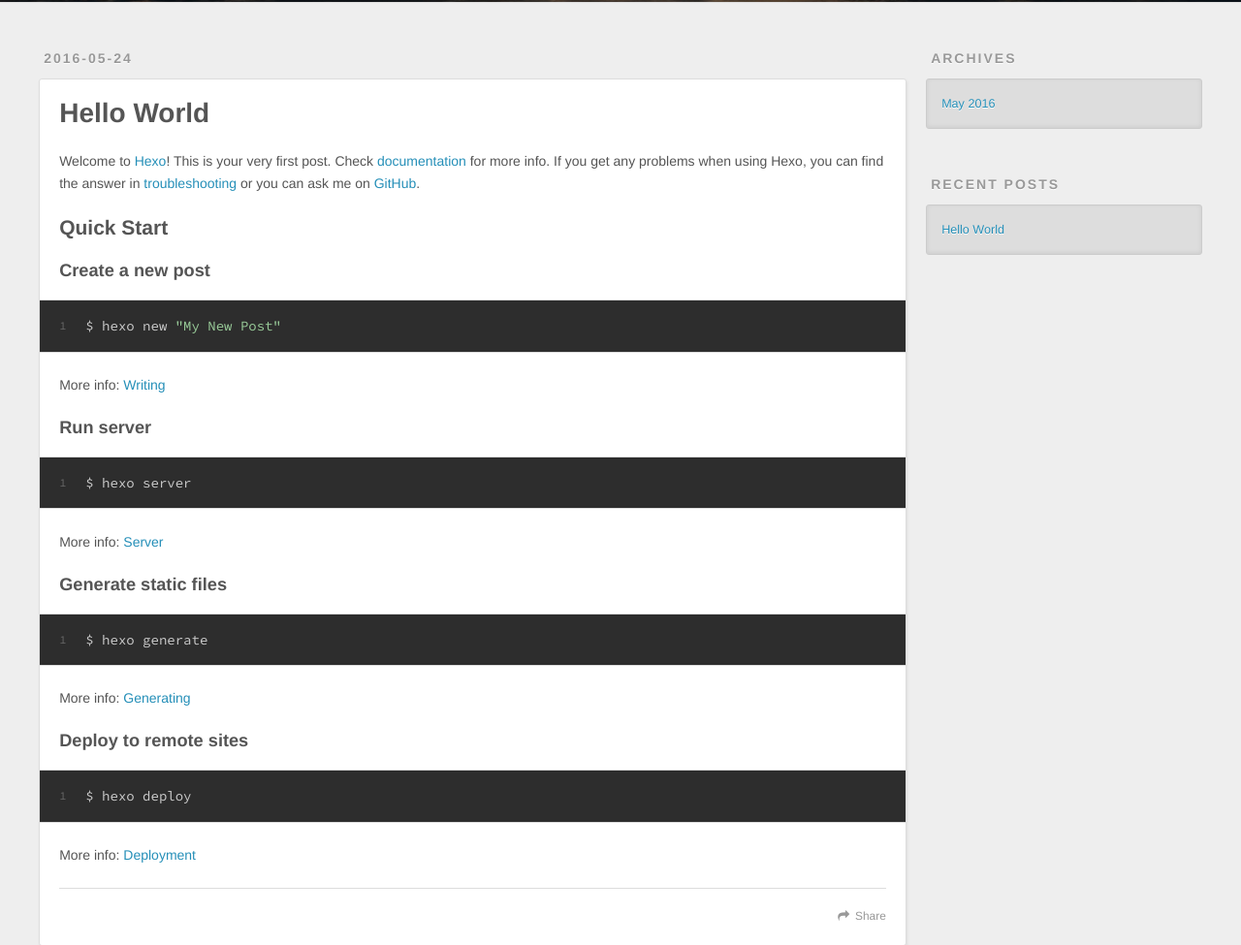
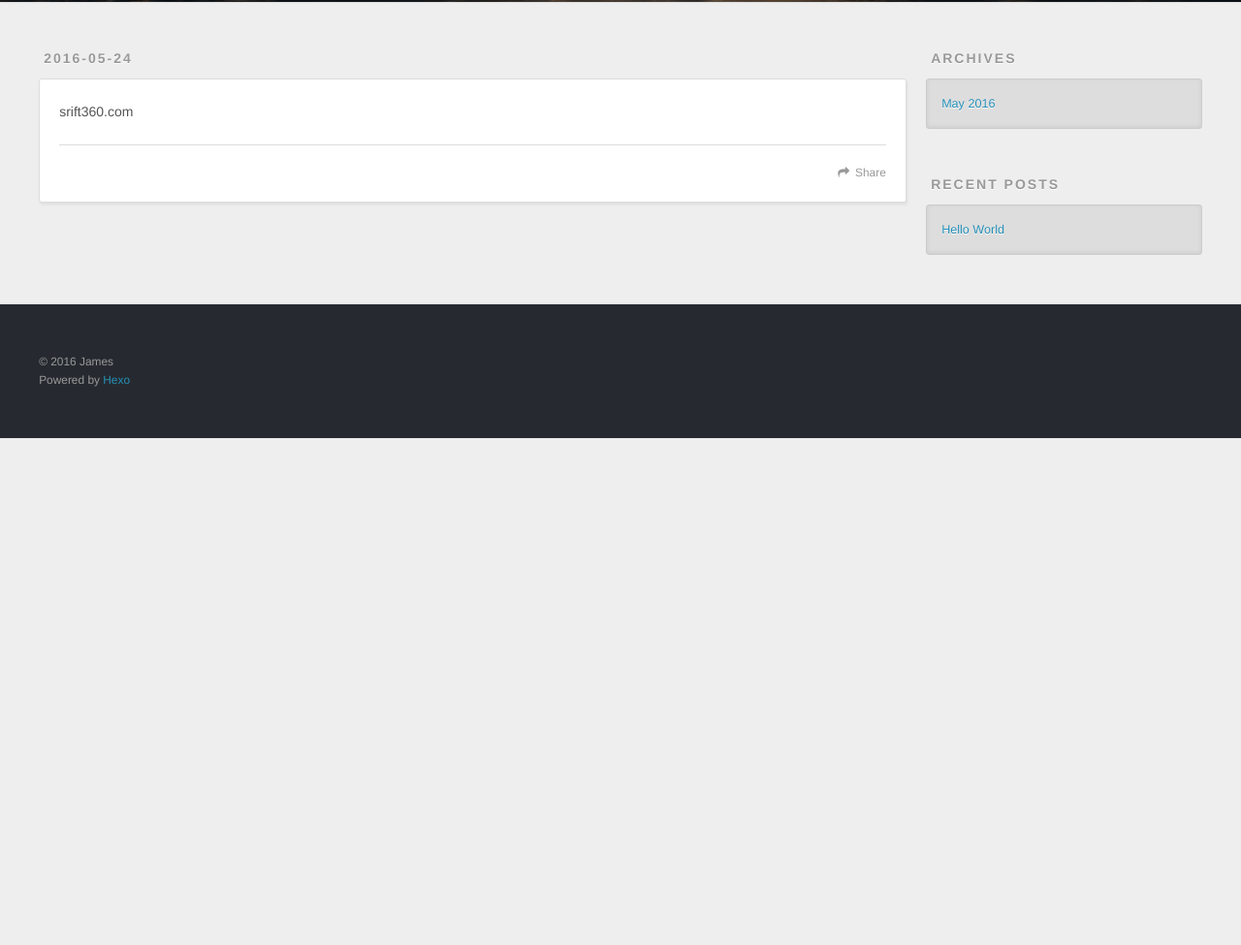
Before and after one commit to feimengspirit/srift.github.io, a plain HTML site: page CNAME.html in a window 1280 px wide. Shown: the part 298-1273 px from the top of the page at 97% size. After the commit the page ends 800 px from the top, so only its background shows below. Drawn offline with nearby package versions, Linux system fonts and the light colour scheme.

Commit message:
Site updated: 2016-05-24 01:45:49

```diff
--- a/index.html
+++ b/CNAME.html
@@ -5,15 +5,16 @@
 
   <title>Srift&#39;s Blog</title>
   <meta name="viewport" content="width=device-width, initial-scale=1, maximum-scale=1">
-  <meta name="description">
+  <meta name="description" content="srift360.com">
 <meta property="og:type" content="website">
 <meta property="og:title" content="Srift's Blog">
-<meta property="og:url" content="http://yoursite.com/index.html">
+<meta property="og:url" content="http://yoursite.com/CNAME.html">
 <meta property="og:site_name" content="Srift's Blog">
-<meta property="og:description">
+<meta property="og:description" content="srift360.com">
+<meta property="og:updated_time" content="2016-05-23T17:45:39.000Z">
 <meta name="twitter:card" content="summary">
 <meta name="twitter:title" content="Srift's Blog">
-<meta name="twitter:description">
+<meta name="twitter:description" content="srift360.com">
 
     <link rel="alternate" href="/atom.xml" title="Srift&#39;s Blog" type="application/atom+xml">
 
@@ -62,53 +63,32 @@
   </div>
 </header>
       <div class="outer">
-        <section id="main">
-
-    <article id="post-hello-world" class="article article-type-post" itemscope itemprop="blogPost">
+        <section id="main"><article id="page-undefined" class="article article-type-page" itemscope itemprop="blogPost">
   <div class="article-meta">
-    <a href="/2016/05/24/hello-world/" class="article-date">
-  <time datetime="2016-05-23T17:27:53.000Z" itemprop="datePublished">2016-05-24</time>
+    <a href="/CNAME.html" class="article-date">
+  <time datetime="2016-05-23T17:45:39.000Z" itemprop="datePublished">2016-05-24</time>
 </a>
 
   </div>
   <div class="article-inner">
 
 
-      <header class="article-header">
-
-
-    <h1 itemprop="name">
-      <a class="article-title" href="/2016/05/24/hello-world/">Hello World</a>
-    </h1>
-
-
-      </header>
-
     <div class="article-entry" itemprop="articleBody">
 
-        <p>Welcome to <a href="https://hexo.io/" target="_blank" rel="external">Hexo</a>! This is your very first post. Check <a href="https://hexo.io/docs/" target="_blank" rel="external">documentation</a> for more info. If you get any problems when using Hexo, you can find the answer in <a href="https://hexo.io/docs/troubleshooting.html" target="_blank" rel="external">troubleshooting</a> or you can ask me on <a href="https://github.com/hexojs/hexo/issues" target="_blank" rel="external">GitHub</a>.</p>
-<h2 id="Quick-Start"><a href="#Quick-Start" class="headerlink" title="Quick Start"></a>Quick Start</h2><h3 id="Create-a-new-post"><a href="#Create-a-new-post" class="headerlink" title="Create a new post"></a>Create a new post</h3><figure class="highlight bash"><table><tr><td class="gutter"><pre><span class="line">1</span><br></pre></td><td class="code"><pre><span class="line">$ hexo new <span class="string">"My New Post"</span></span><br></pre></td></tr></table></figure>
-<p>More info: <a href="https://hexo.io/docs/writing.html" target="_blank" rel="external">Writing</a></p>
-<h3 id="Run-server"><a href="#Run-server" class="headerlink" title="Run server"></a>Run server</h3><figure class="highlight bash"><table><tr><td class="gutter"><pre><span class="line">1</span><br></pre></td><td class="code"><pre><span class="line">$ hexo server</span><br></pre></td></tr></table></figure>
-<p>More info: <a href="https://hexo.io/docs/server.html" target="_blank" rel="external">Server</a></p>
-<h3 id="Generate-static-files"><a href="#Generate-static-files" class="headerlink" title="Generate static files"></a>Generate static files</h3><figure class="highlight bash"><table><tr><td class="gutter"><pre><span class="line">1</span><br></pre></td><td class="code"><pre><span class="line">$ hexo generate</span><br></pre></td></tr></table></figure>
-<p>More info: <a href="https://hexo.io/docs/generating.html" target="_blank" rel="external">Generating</a></p>
-<h3 id="Deploy-to-remote-sites"><a href="#Deploy-to-remote-sites" class="headerlink" title="Deploy to remote sites"></a>Deploy to remote sites</h3><figure class="highlight bash"><table><tr><td class="gutter"><pre><span class="line">1</span><br></pre></td><td class="code"><pre><span class="line">$ hexo deploy</span><br></pre></td></tr></table></figure>
-<p>More info: <a href="https://hexo.io/docs/deployment.html" target="_blank" rel="external">Deployment</a></p>
+        <p>srift360.com</p>
 
 
     </div>
     <footer class="article-footer">
-      <a data-url="http://yoursite.com/2016/05/24/hello-world/" data-id="ciokaogy50000alrz267kqrcl" class="article-share-link">Share</a>
+      <a data-url="http://yoursite.com/CNAME.html" data-id="ciokb0cr90000bmrz4twnspco" class="article-share-link">Share</a>
 
 
     </footer>
   </div>
 
-</article>
 
 
-
+</article>
 
 </section>
 
```
Also changed, not shown: 2016/05/24/hello-world/index.html (+1 -1 lines).
